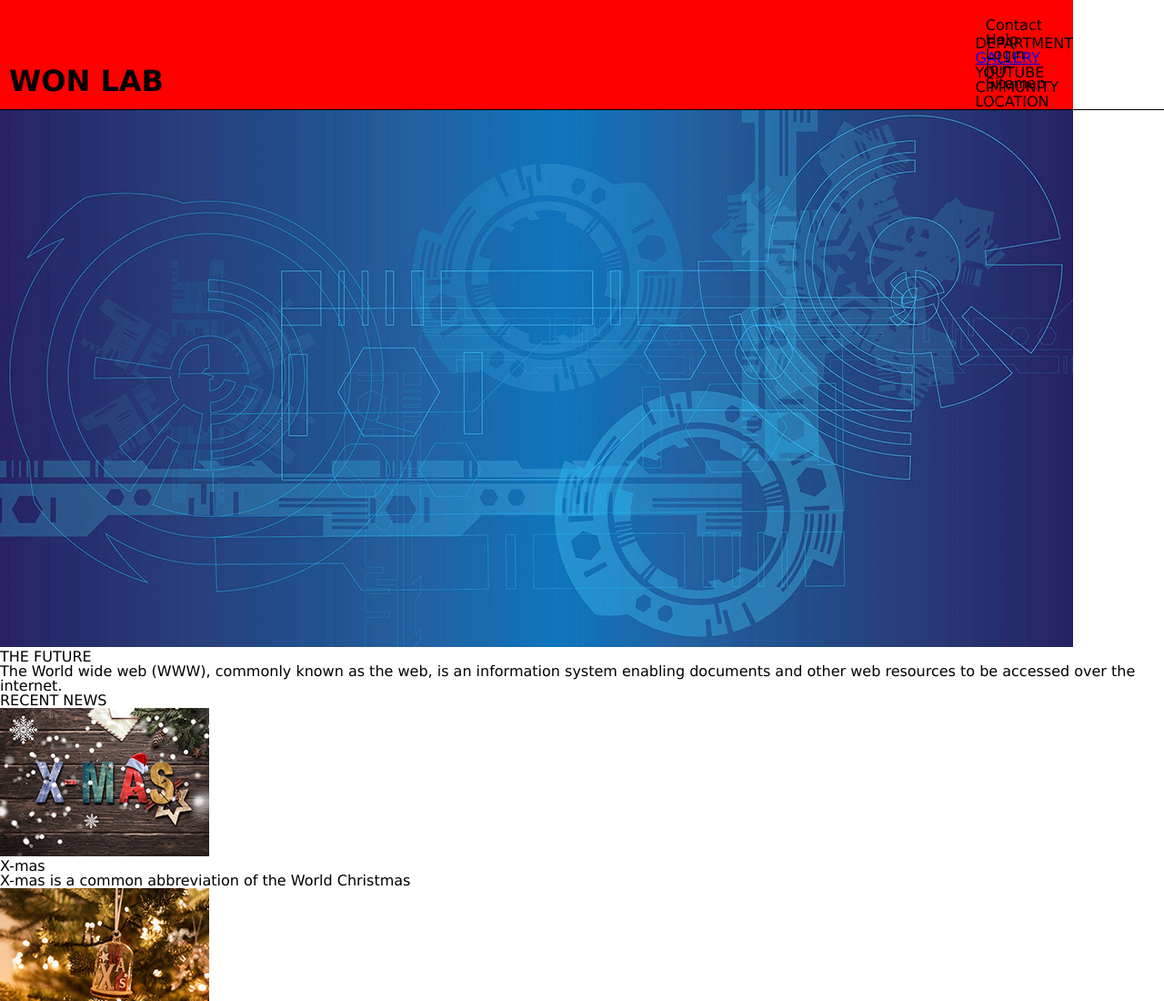
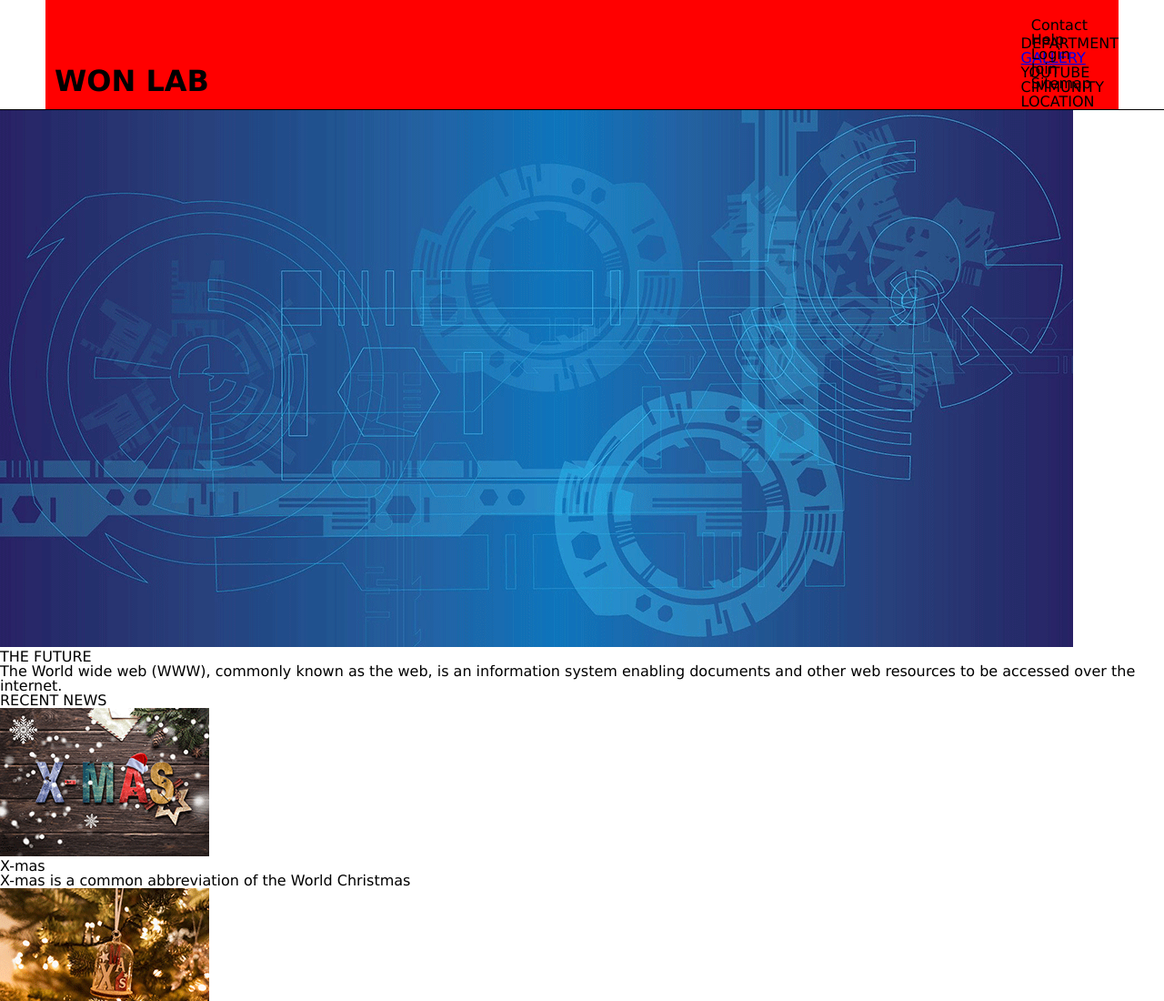
Before and after one commit to Anyangta/web103, a plain HTML site: page index.html in a window 1280 px wide. Shown: the top 1100 px of the page at 91% size. Drawn offline with nearby package versions, Linux system fonts and the light colour scheme.

Commit message:
2025 10 03 web103 index_header_mixin version 2.0.9

```diff
--- a/SCSS/base/_mixin.scss
+++ b/SCSS/base/_mixin.scss
@@ -38,6 +38,15 @@
             @else if $elementName == "backgroundElement"{
                 @include backgroundPropertySet(
                     map.get($elementProps, "background-color")
+                );
+            }
+
+            @else if $elementName == "marginElement"{
+                @include marginPropertySet(
+                    map.get($elementProps, "top"),
+                    map.get($elementProps, "right"),
+                    map.get($elementProps, "bottom"),
+                    map.get($elementProps, "left")
                 );
             }
         }
@@ -95,7 +104,7 @@
     }
 }
 
-@mixin fontPropertySet($size: null, $weight: null) {
+@mixin fontPropertySet($size: null, $weight: null){
     @if $size != null {
         font-size: $size;
     }
@@ -104,14 +113,32 @@
     }
 }
 
-@mixin borderPropertySet($border-bottom: null) {
+@mixin borderPropertySet($border-bottom: null){
     @if $border-bottom != null {
         border-bottom: $border-bottom;
     }
 }
 
-@mixin backgroundPropertySet($color: null) {
+@mixin backgroundPropertySet($color: null){
     @if $color != null {
         background-color: $color;
     }
 }
+
+@mixin marginPropertySet($t : null , $r : null, $b : null, $l : null){
+    @if $t != null{
+        margin-top : $t
+    }
+
+    @if $r != null{
+        margin-right : $r
+    }
+
+    @if $b != null{
+        margin-bottom : $b
+    }
+
+    @if $l != null{
+        margin-left : $l
+    }
+}
--- a/SCSS/base/_var.scss
+++ b/SCSS/base/_var.scss
@@ -1,5 +1,5 @@
 $font-style: "Verdana", "Geneva", sans-serif;
-$indexElement : sizeElement, positioningProperties,  fontElement, borderElement, backgroundElement;
+$indexElement : sizeElement, positioningProperties,  fontElement, borderElement, backgroundElement, marginElement;
 
 $headerClass : (
     "name" : header,
@@ -24,7 +24,14 @@ $headerClass : (
 
             "backgroundElement": (
                 "background-color": red
-        ),
+            ),
+
+            "marginElement" : (
+                "top" : 0px,
+                "right" :auto,
+                "bottom" : 0px,
+                "left" : auto
+            ),
 
             "children": (
                 "header_h1": (
```
Also changed, not shown: CSS/index.css, 1 other file.
